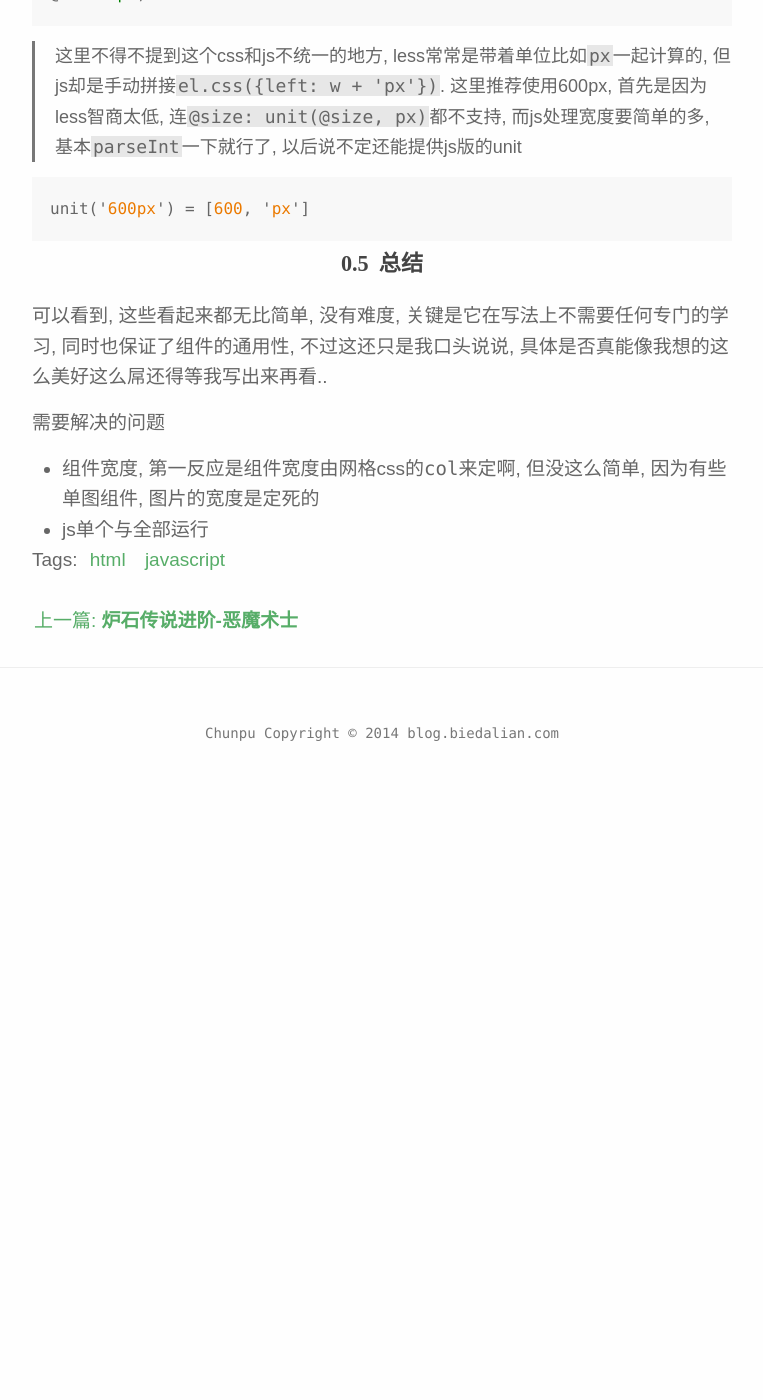
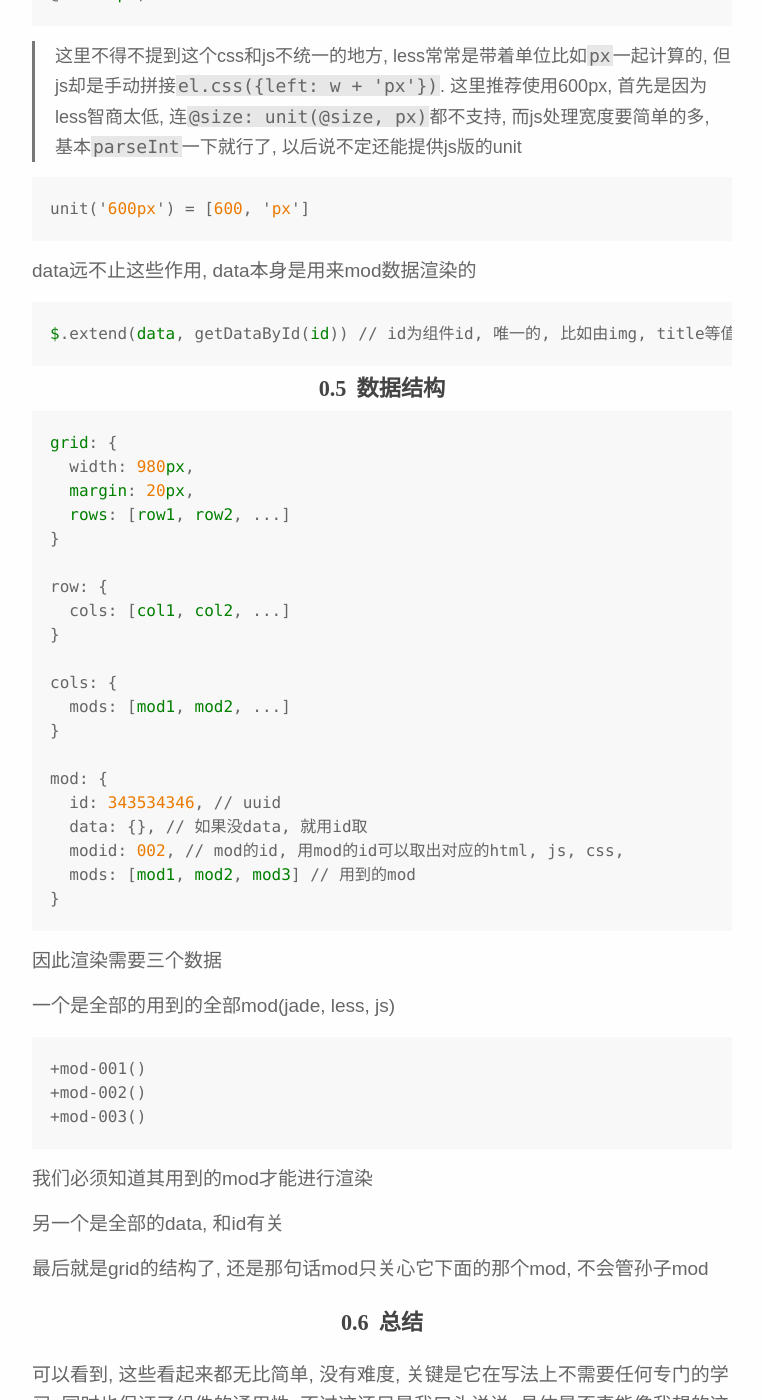
Before and after one commit to chunpu/blog, a Jekyll site: the page built from _posts/2014-4-5-simple-web-component.md, in a window 1280 px wide and 1400 px high, scrolled down 3382 px. Shown: the whole window, without its empty margins (258-1021 px from the left). Built offline with Jekyll 4.4.1, drawn with Linux system fonts in a browser that asks for light colours; some web fonts are replaced; Markdown is read by kramdown in place of the engine named in the settings; comment, search, counter and statistics services are not loaded; before the commit the page ends 4180 px from its top, so only the background shows below that.

Commit message:
simple mod

````diff
--- a/_posts/2014-4-5-simple-web-component.md
+++ b/_posts/2014-4-5-simple-web-component.md
@@ -135,6 +135,53 @@ var data = {
 unit('600px') = [600, 'px']
 ```
 
+data远不止这些作用, data本身是用来mod数据渲染的
+
+```js
+$.extend(data, getDataById(id)) // id为组件id, 唯一的, 比如由img, title等值
+```
+
+### 数据结构
+
+```js
+grid: {
+  width: 980px,
+  margin: 20px,
+  rows: [row1, row2, ...]
+}
+
+row: {
+  cols: [col1, col2, ...]
+}
+
+cols: {
+  mods: [mod1, mod2, ...]
+}
+
+mod: {
+  id: 343534346, // uuid
+  data: {}, // 如果没data, 就用id取
+  modid: 002, // mod的id, 用mod的id可以取出对应的html, js, css,
+  mods: [mod1, mod2, mod3] // 用到的mod
+}
+```
+
+因此渲染需要三个数据
+
+一个是全部的用到的全部mod(jade, less, js)
+
+```jade
++mod-001()
++mod-002()
++mod-003()
+```
+
+我们必须知道其用到的mod才能进行渲染
+
+另一个是全部的data, 和id有关
+
+最后就是grid的结构了, 还是那句话mod只关心它下面的那个mod, 不会管孙子mod
+
 ### 总结
 
 可以看到, 这些看起来都无比简单, 没有难度, 关键是它在写法上不需要任何专门的学习, 同时也保证了组件的通用性, 不过这还只是我口头说说, 具体是否真能像我想的这么美好这么屌还得等我写出来再看..
````
